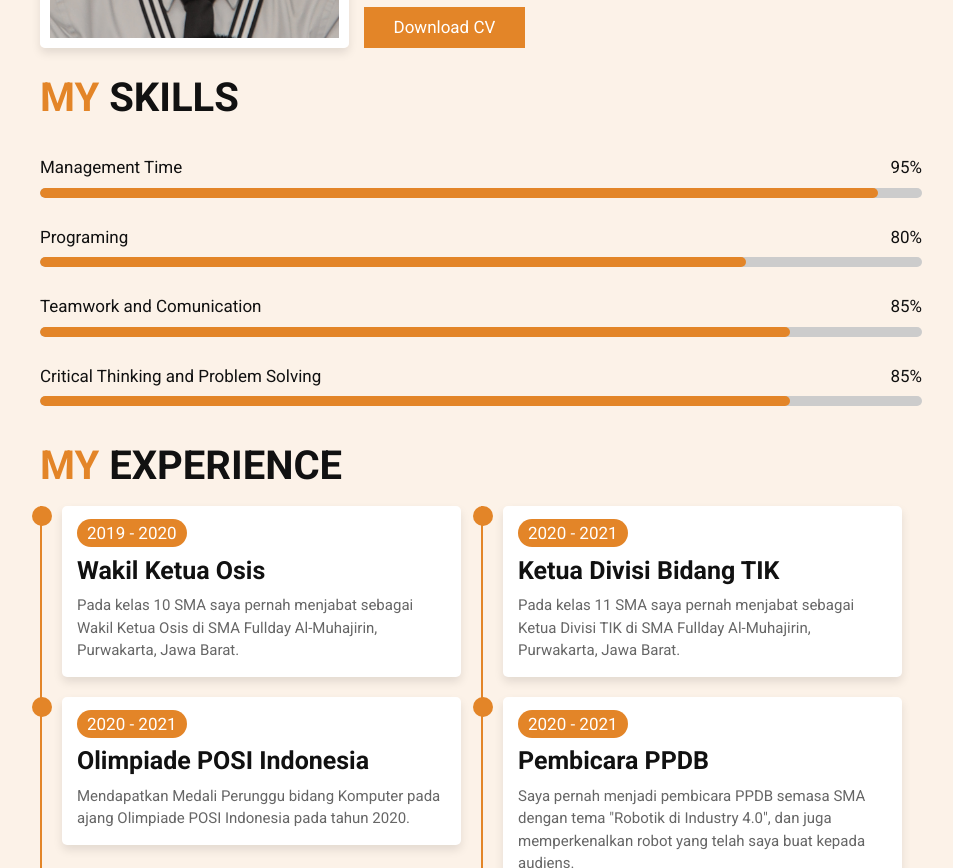
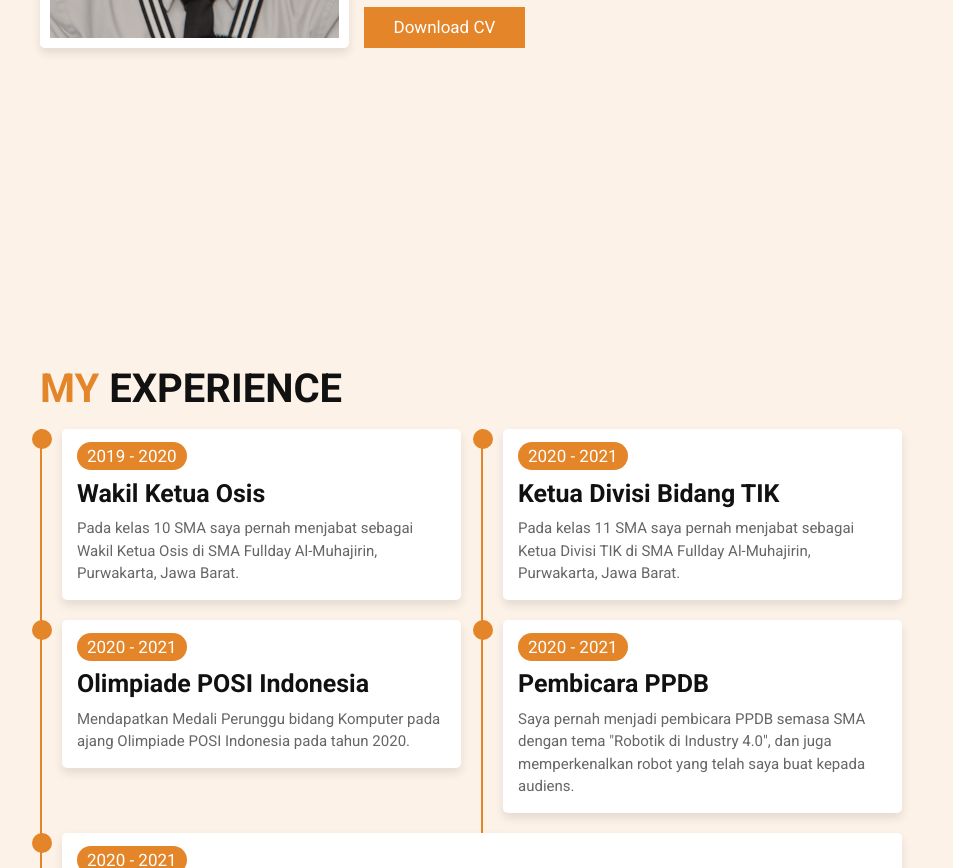
Before and after one commit to fadlishidqi/fadlishidqi.github.io, a plain HTML site: page index.html in a window 1280 px wide. Shown: the part 1251-2119 px from the top of the page, without its empty margins (309-1262 px from the left). Drawn offline with Linux system fonts and the light colour scheme; a script that the page names is missing.

Commit message:
Update index.html

```diff
--- a/index.html
+++ b/index.html
@@ -96,31 +96,6 @@
             </div>
         </div>
         <a href="https://drive.google.com/file/d/1rEIfwLFimt9sr1Iuvln6ETN1encR8OWo/view?usp=share_link" class="btn">Download CV</a>
-    </div>
-
-</div>
-
-<h1 class="heading"> <span> my </span> skills </h1>
-
-<div class="row-2">
-
-    <div class="skills">
-        <div class="progress">
-            <h3> Management Time <span> 95% </span> </h3>
-            <div class="bar"> <span></span> </div>
-        </div>
-        <div class="progress">
-            <h3> Programing <span> 80% </span> </h3>
-            <div class="bar"> <span></span> </div>
-        </div>
-        <div class="progress">
-            <h3> Teamwork and Comunication <span> 85% </span> </h3>
-            <div class="bar"> <span></span> </div>
-        </div>
-        <div class="progress">
-            <h3> Critical Thinking and Problem Solving <span> 85% </span> </h3>
-            <div class="bar"> <span></span> </div>
-        </div>
     </div>
 
 </div>
```
